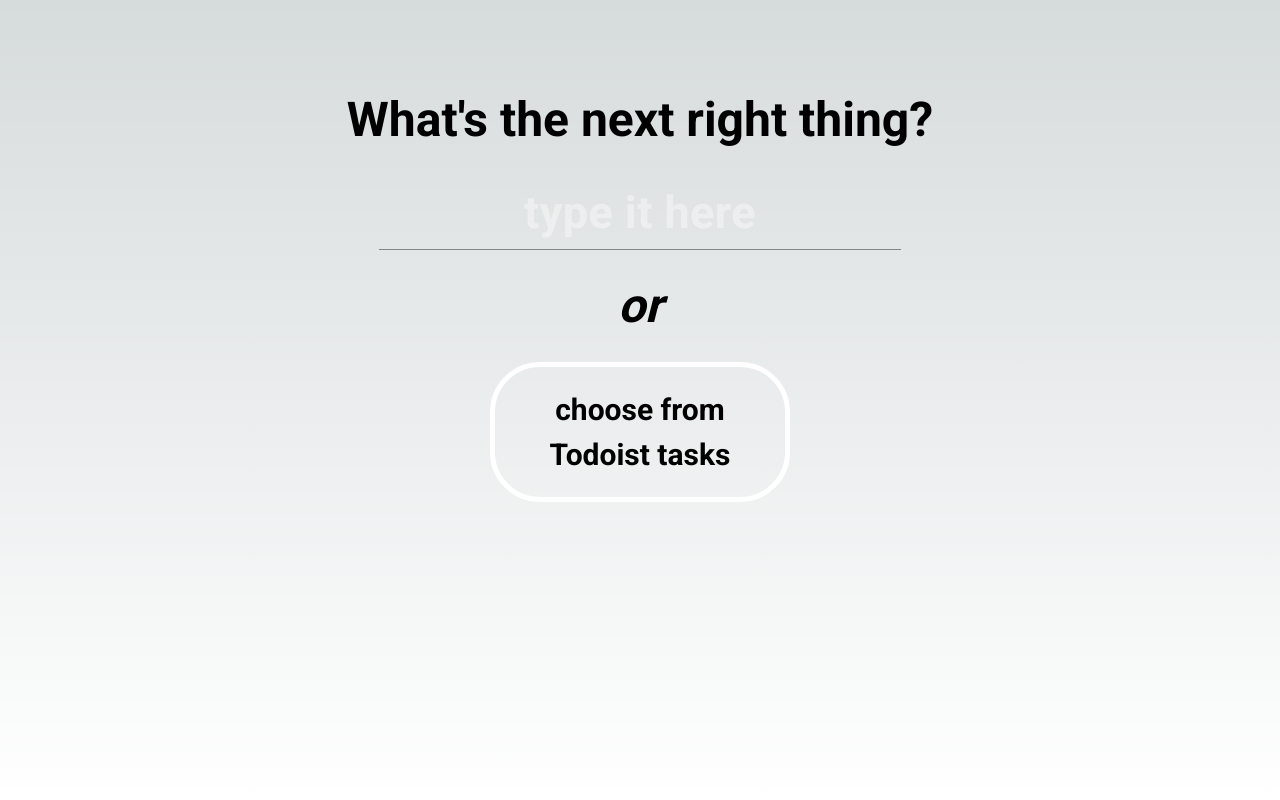
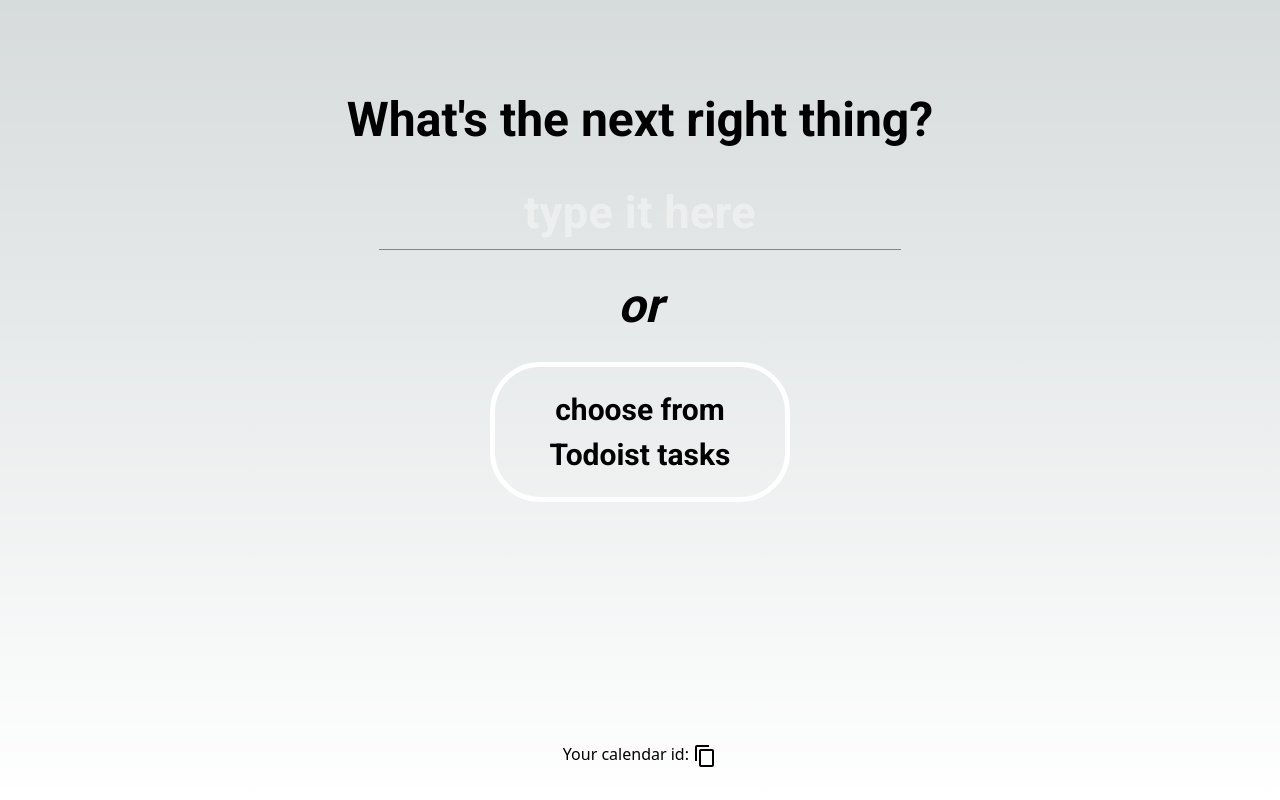
Before and after one commit to rey-soleil/things-take-time, a Next.js app: page / in a window 1280 px wide. Built offline with nearby package versions, Linux system fonts and the light colour scheme; no server answers; what @doist/todoist-api-typescript would draw is missing.

Commit message:
feat(calendarId): (dev) show calendarId on home

```diff
--- a/package.json
+++ b/package.json
@@ -26,6 +26,7 @@
     "lodash": "^4.17.21",
     "next": "^13.3.0",
     "react": "^18.2.0",
+    "react-copy-to-clipboard": "^5.1.0",
     "react-dom": "^18.2.0",
     "react-spinners": "^0.13.8",
     "recharts": "^2.6.0",
@@ -33,6 +34,7 @@
   },
   "devDependencies": {
     "@types/lodash": "^4.14.192",
+    "@types/react-copy-to-clipboard": "^5.0.4",
     "autoprefixer": "^10.4.14",
     "postcss": "^8.4.21",
     "prettier": "^2.8.8",
--- a/src/app/page.tsx
+++ b/src/app/page.tsx
@@ -1,9 +1,11 @@
 "use client";
 
 import { Task } from "@doist/todoist-api-typescript";
+import ContentCopyIcon from "@mui/icons-material/ContentCopy";
 import Input from "@mui/material/Input";
 import Link from "next/link";
 import { useState } from "react";
+import { CopyToClipboard } from "react-copy-to-clipboard";
 import Todoist from "./components/Todoist";
 import styles from "./page.module.css";
 
@@ -13,9 +15,14 @@ export default function Home() {
   const [selectingTodoistTasks, setSelectingTodoistTasks] = useState(false);
   const [selectedTask, setSelectedTask] = useState<Task>();
 
+  let calendarId = "";
+  if (typeof window !== "undefined") {
+    calendarId = window.localStorage.getItem("calendarId") || "";
+  }
+
   return (
     <main className={styles.main}>
-      <div className="text-5xl font-mono text-center">
+      <div className="text-center font-mono text-5xl">
         What&apos;s the next right thing?
       </div>
       {!selectingTodoistTasks && (
@@ -28,7 +35,7 @@ export default function Home() {
       )}
       {!eventName && !selectingTodoistTasks && (
         <>
-          <div className="text-5xl font-mono">
+          <div className="font-mono text-5xl">
             <i>or</i>
           </div>
           <div
@@ -58,6 +65,14 @@ export default function Home() {
           </Link>
         </div>
       )}
+      <div className="absolute bottom-0">
+        Your calendar id: {calendarId}{" "}
+        <CopyToClipboard text={calendarId}>
+          <button>
+            <ContentCopyIcon />
+          </button>
+        </CopyToClipboard>
+      </div>
     </main>
   );
 }
```
Also changed, not shown: 1 other file (tests, documents, lock files or other folders).
